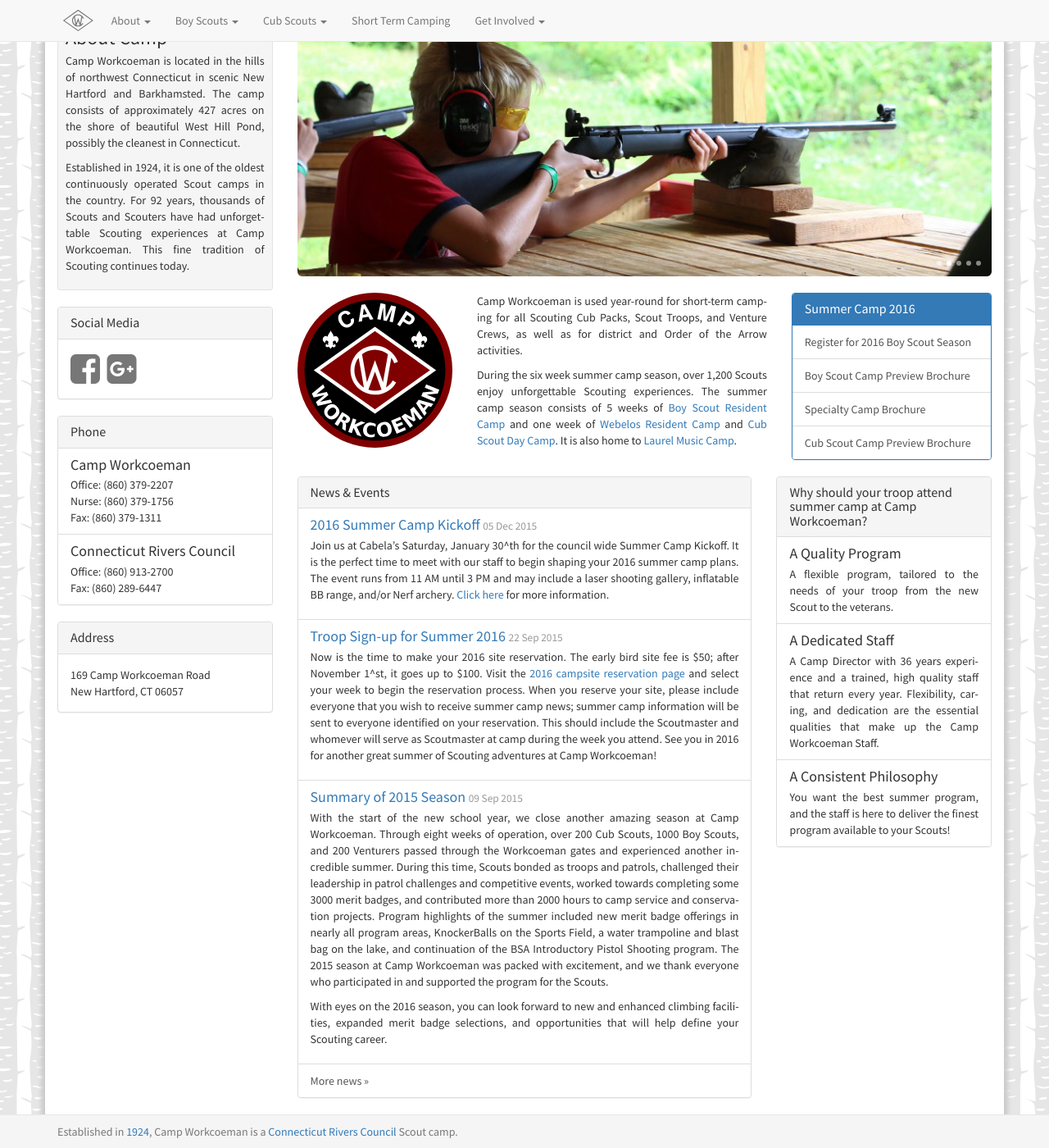
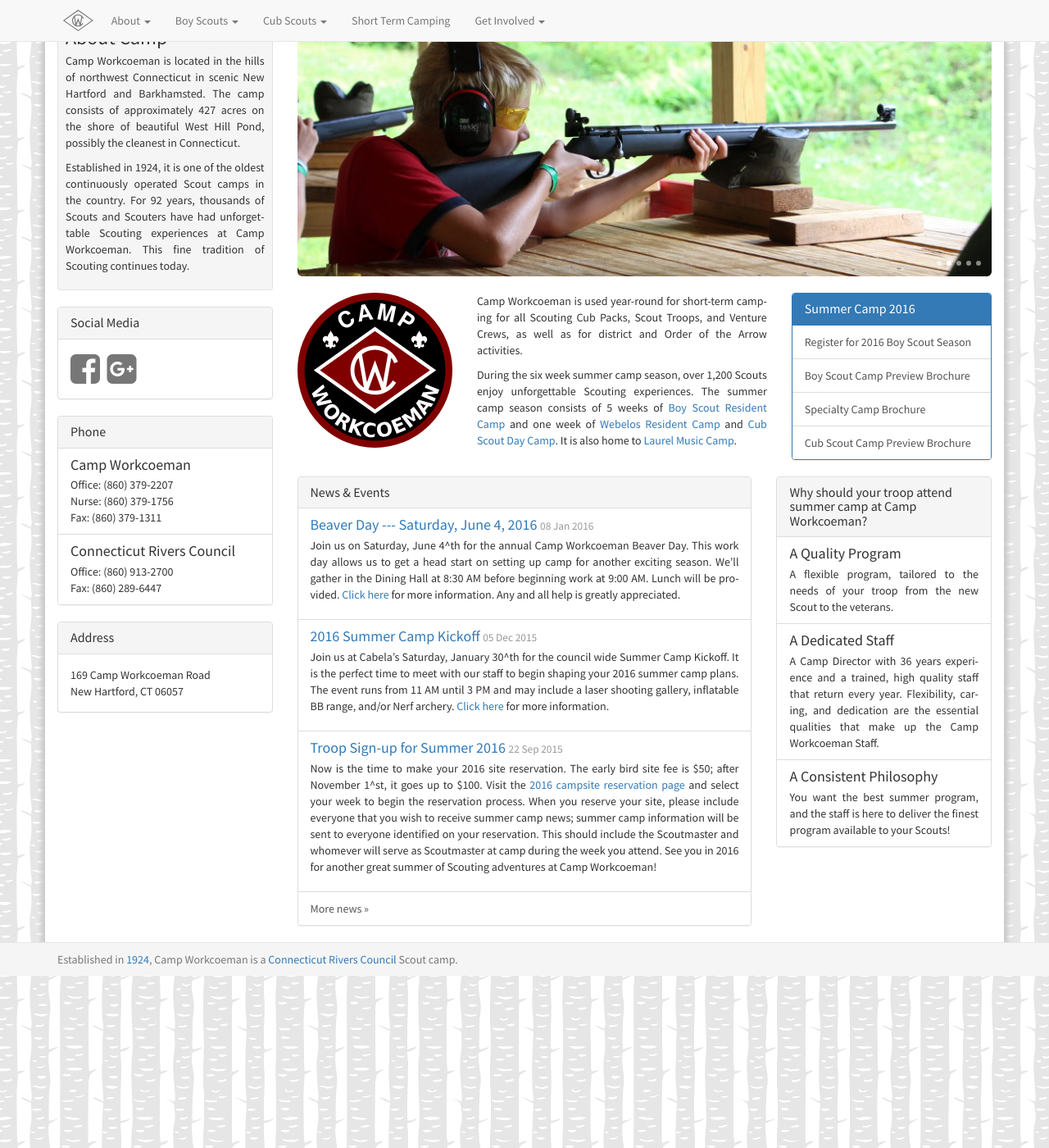
Before and after one commit to campworkcoeman/campworkcoeman.org, a Jekyll site: the page built from index.html, in a window 1280 px wide and 1400 px high, scrolled down 228 px. Shown: the whole window at 82% size. Built offline with Jekyll 4.4.1, drawn with Linux system fonts in a browser that asks for light colours; nearby versions of some CDN libraries; Markdown is read by kramdown in place of the engine named in the settings.

Commit message:
Update Beaver Day info.

```diff
--- /dev/null
+++ b/about/news/_posts/2016-01-08-2016-beaver-day.md
@@ -0,0 +1,7 @@
+---
+published: true
+layout: news-item
+title: Beaver Day --- Saturday, June 4, 2016
+---
+
+Join us on Saturday, June 4^th for the annual Camp Workcoeman Beaver Day. This work day allows us to get a head start on setting up camp for another exciting season. We'll gather in the Dining Hall at 8:30 AM before beginning work at 9:00 AM. Lunch will be provided. [Click here]({{ site.url }}/pdf/2016/2016-beaver-day.pdf) for more information. Any and all help is greatly appreciated.
--- a/get-involved/work-days.md
+++ b/get-involved/work-days.md
@@ -10,6 +10,9 @@
 
 June 4, 2016
 
+> %list-group%
+> <a href="{{ site.url }}/pdf/2016/2016-beaver-day.pdf" class="list-group-item">2016 Beaver Day Flier</a>
+
 ## Retiree Corp
 
 Members of the camp community who are currently retired gather at camp on the
```
Also changed, not shown: 1 other file.
